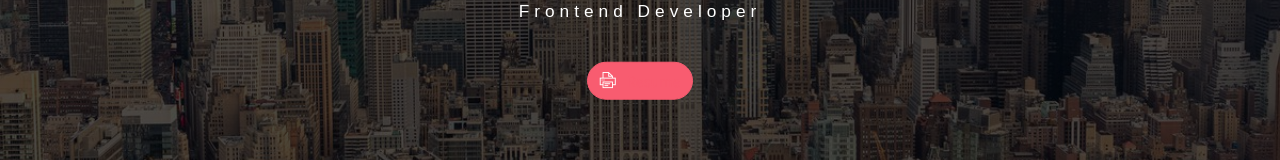
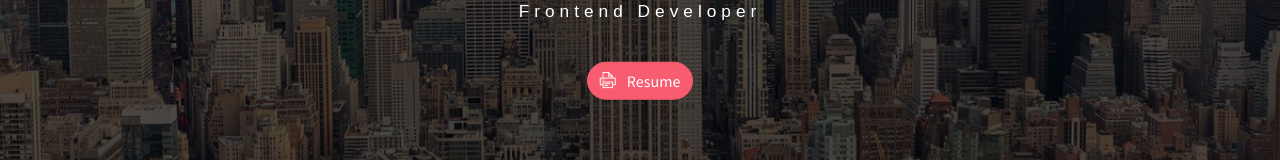
Before and after one commit to sergeianip20/2, a React (Create React App) app: page / in a window 1280 px wide. Shown: the part 377-537 px from the top of the page. Built offline with nearby package versions, Linux system fonts and the light colour scheme.

Commit message:
Update App.css

```diff
--- a/src/App.css
+++ b/src/App.css
@@ -36,3 +36,6 @@
     transform: rotate(360deg);
   }
 }
+.header_link {
+  color:white;
+}
```
